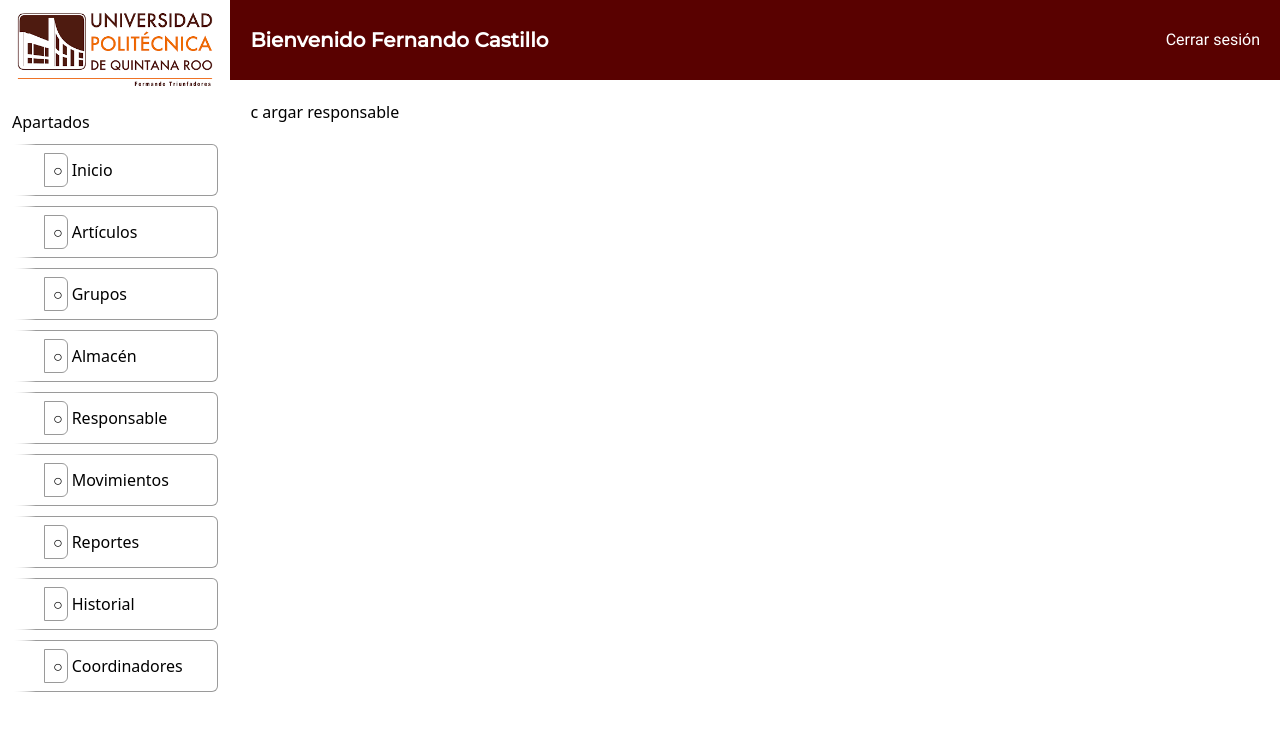
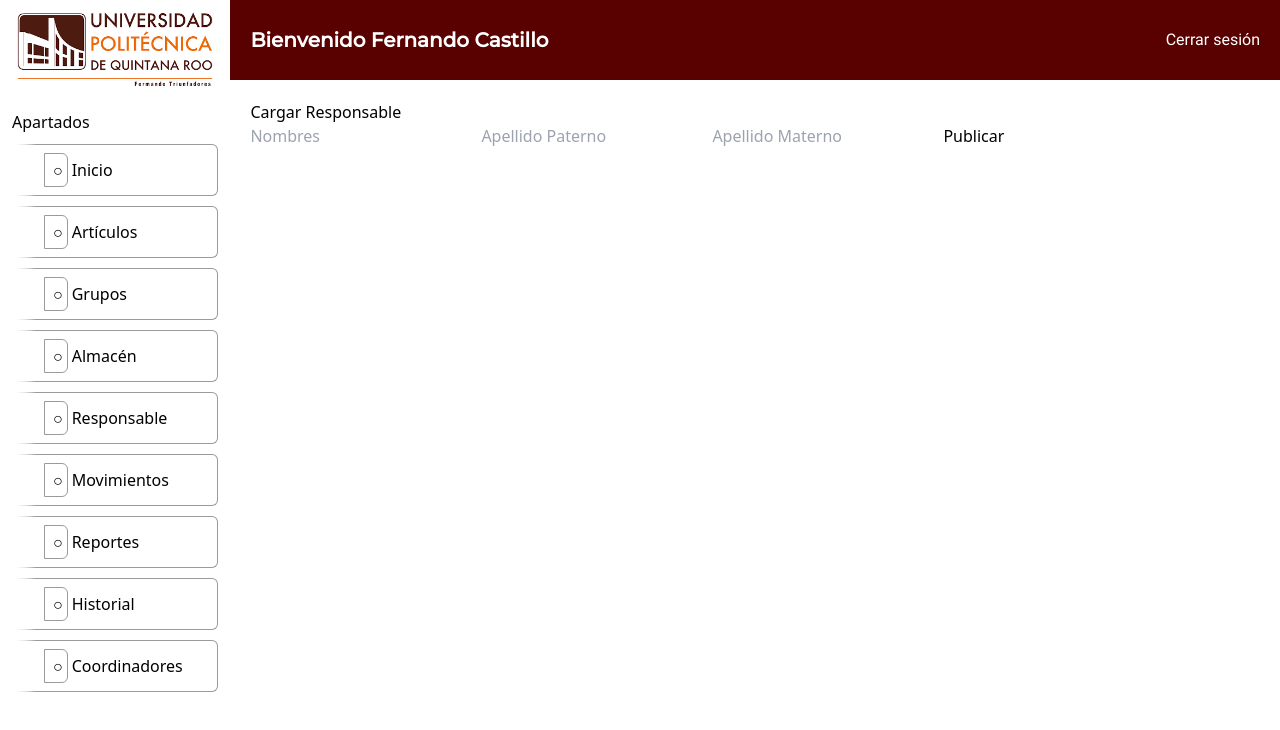
Before and after one commit to david-baca/InventarioCIC, a React (Vite) app in the folder interface/: page /responsable/load in a window 1280 px wide. Shown: the top 730 px of the page. Built offline with nearby package versions, Linux system fonts and the light colour scheme; a web font is replaced by a local one.

Commit message:
Update load.jsx

```diff
--- a/interface/src/pages/Responsable/load.jsx
+++ b/interface/src/pages/Responsable/load.jsx
@@ -1,10 +1,46 @@
-import { useState, useEffect } from 'react';
+import { useState } from 'react';
 import { useNavigate } from 'react-router-dom';
-const ViewReposibleLoad = () => {
+
+const peticiones = {
+  crearResponsable: async (responsable, navigate, setError) => {
+    try {
+      const response = await fetch('/responsables', {
+        method: 'POST',
+        headers: { 'Content-Type': 'application/json' },
+        body: JSON.stringify(responsable),
+      });
+      if (!response.ok) throw new Error('Error al crear el responsable');
+      navigate('/responsables');
+    } catch (err) {
+      setError(err.message);
+    }
+  },
+};
+
+const ViewResponsableLoad = () => {
+  const navigate = useNavigate();
+  const [nombres, setNombres] = useState('');
+  const [apellido_p, setApellidoP] = useState('');
+  const [apellido_m, setApellidoM] = useState('');
+  const [error, setError] = useState(null);
+
+  const handlePublish = (e) => {
+    e.preventDefault();
+    peticiones.crearResponsable({ nombres, apellido_p, apellido_m }, navigate, setError);
+  };
+
   return (
     <>
-        <h1>c argar responsable</h1>
+      <h1>Cargar Responsable</h1>
+      <form onSubmit={handlePublish}>
+        <input type="text" placeholder="Nombres" value={nombres} onChange={(e) => setNombres(e.target.value)} required />
+        <input type="text" placeholder="Apellido Paterno" value={apellido_p} onChange={(e) => setApellidoP(e.target.value)} required />
+        <input type="text" placeholder="Apellido Materno" value={apellido_m} onChange={(e) => setApellidoM(e.target.value)} required />
+        <button type="submit">Publicar</button>
+      </form>
+      {error && <div className="text-red-600">{error}</div>}
     </>
   );
 };
-export default ViewReposibleLoad;
+
+export default ViewResponsableLoad;
```
